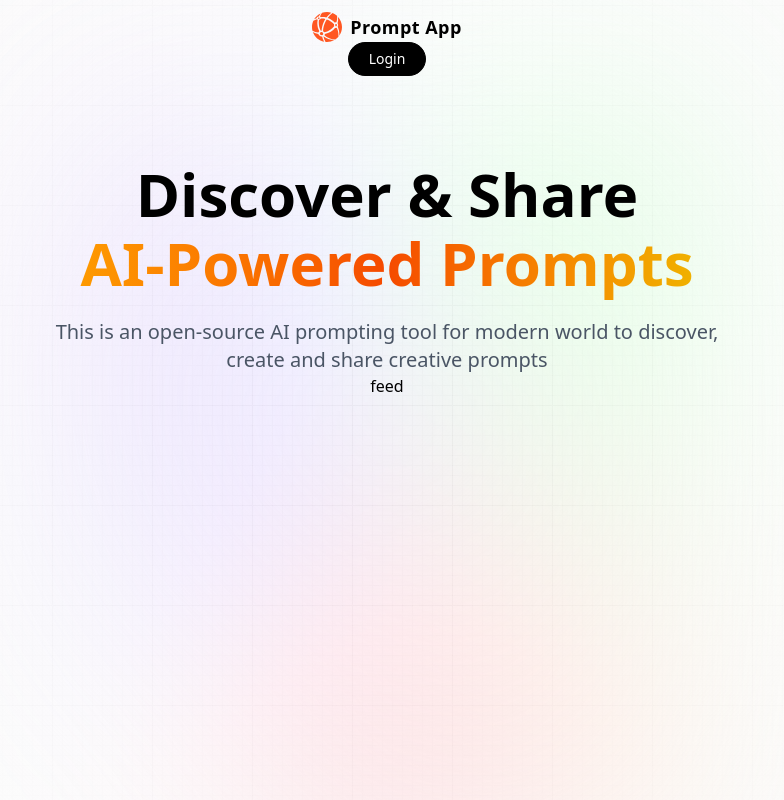
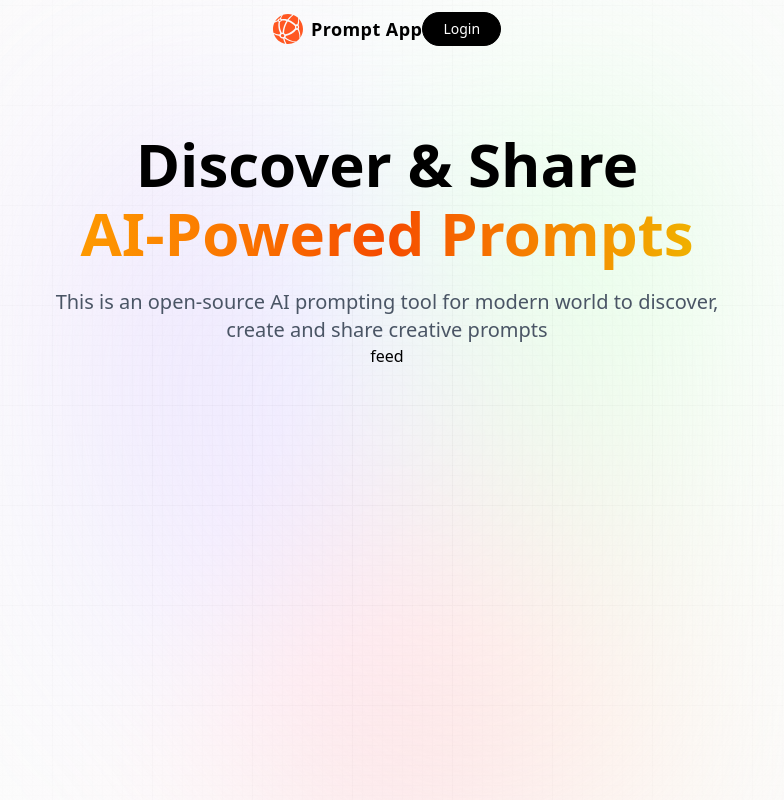
Before and after one commit to Em-myy/prompt-app, a Next.js app: page / in a window 1280 px wide. Shown: the whole page, without its empty margins (253-1037 px from the left). Built offline with nearby package versions, Linux system fonts and the light colour scheme; no server answers.

Commit message:
Fix NavBar className for responsive layout

```diff
--- a/components/NavBar.tsx
+++ b/components/NavBar.tsx
@@ -15,7 +15,7 @@ const NavBar = () => {
   };
 
   return (
-    <nav className="flex-between flex-col w-full mb-16 pt-3">
+    <nav className="flex-between flex-w-full mb-16 pt-3">
       <Link href="/" className="flex gap-2 flex-center">
         <Image
           src={logoImage}
```
